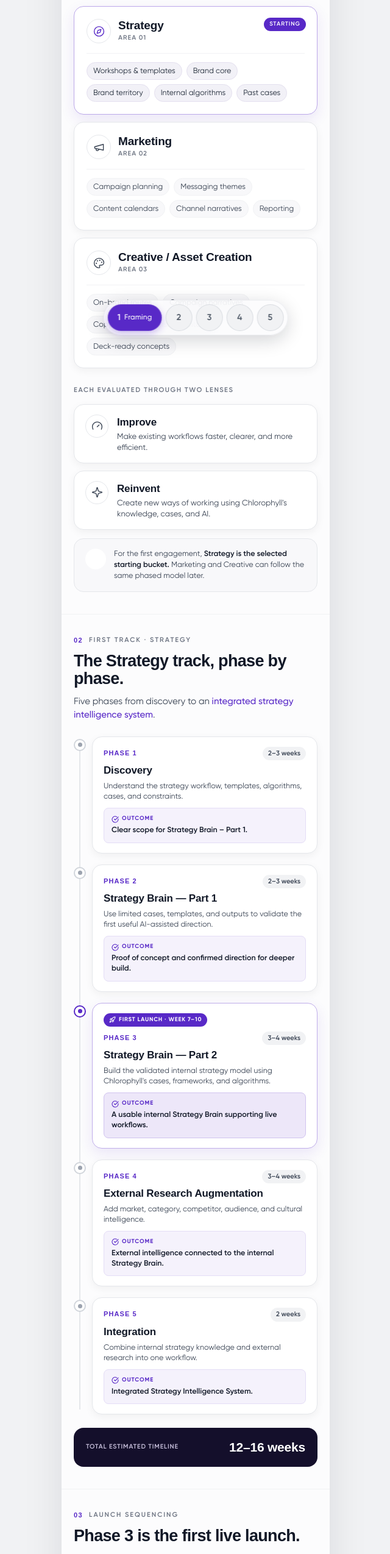
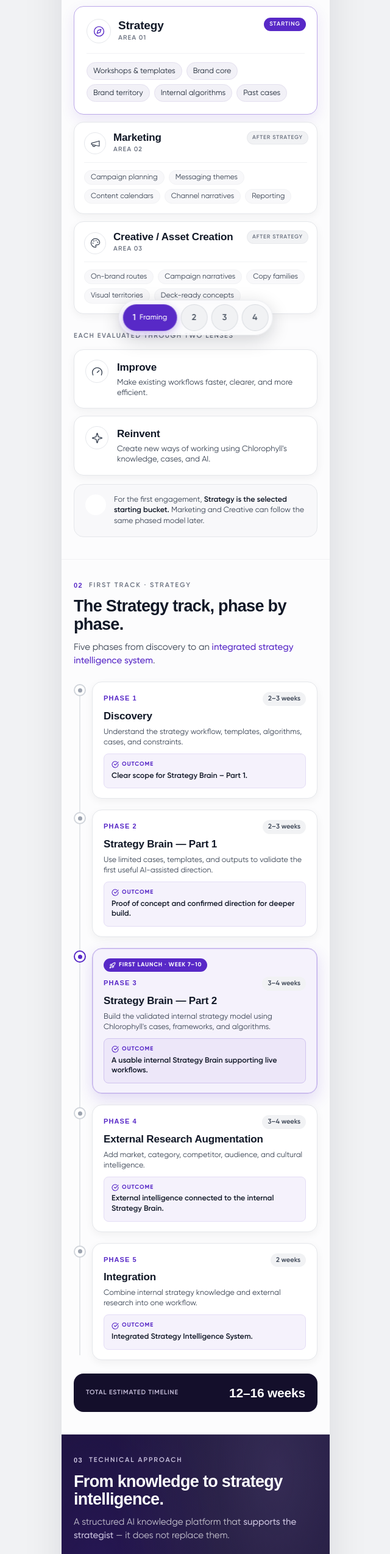
Before and after one commit to yuvabe-ai-labs/proposal-chlorophyll, a Next.js app: page / in a window 1280 px wide. Shown: the part 234-2783 px from the top of the page at 61% size, without its empty margins (319-959 px from the left). Built offline with nearby package versions, Linux system fonts and the light colour scheme; a web font is replaced by a local one.

Commit message:
ui imprived

```diff
--- a/src/app/page.tsx
+++ b/src/app/page.tsx
@@ -2,7 +2,6 @@ import { Doc, TopBar, Footer } from "@/components/ui";
 import { ProgressDots } from "@/components/ProgressDots";
 import { Section1 } from "@/components/Section1";
 import { Section2 } from "@/components/Section2";
-import { Section3 } from "@/components/Section3";
 import { Section4 } from "@/components/Section4";
 import { Section5 } from "@/components/Section5";
 
@@ -13,7 +12,6 @@ export default function Page() {
         <TopBar />
         <Section1 />
         <Section2 />
-        <Section3 />
         <Section4 />
         <Section5 />
         <Footer />
--- a/src/components/ProgressDots.tsx
+++ b/src/components/ProgressDots.tsx
@@ -5,9 +5,8 @@ import { useEffect, useState } from "react";
 const SECTIONS = [
   { id: "s1", n: "1", label: "Framing" },
   { id: "s2", n: "2", label: "Roadmap" },
-  { id: "s3", n: "3", label: "Launch" },
-  { id: "s4", n: "4", label: "Tech" },
-  { id: "s5", n: "5", label: "Scale" },
+  { id: "s3", n: "3", label: "Tech" },
+  { id: "s4", n: "4", label: "Scale" },
 ] as const;
 
 /**
--- a/src/components/Section1.tsx
+++ b/src/components/Section1.tsx
@@ -39,32 +39,54 @@ export function Section1() {
         {buckets.map(({ name, area, Icon, selected, items }) => (
           <div
             key={name}
-            className={`reveal relative p-5 ${CARD} ${
-              selected ? "border-purple-tint-40 shadow-[0_8px_22px_rgba(88,41,199,0.10)]" : ""
+            className={`reveal relative ${CARD} ${
+              selected
+                ? "p-5 border-purple-tint-40 shadow-[0_8px_22px_rgba(88,41,199,0.10)]"
+                : "p-4"
             }`}
           >
-            {selected && (
+            {selected ? (
               <span className="absolute right-[18px] top-[18px] rounded-pill bg-purple-500 px-[9px] py-1 text-[9.5px] font-semibold uppercase tracking-[0.1em] text-white">
                 Starting
               </span>
+            ) : (
+              <span className="absolute right-[14px] top-[14px] rounded-pill bg-neutral-100 px-[9px] py-1 text-[9px] font-semibold uppercase tracking-[0.1em] text-neutral-500 ring-1 ring-inset ring-neutral-200/70">
+                After Strategy
+              </span>
             )}
             <div className="flex items-center gap-3">
-              <Chip className="h-10 w-10">
-                <Icon className={`h-[19px] w-[19px] ${selected ? "text-purple-500" : "text-neutral-700"}`} />
+              <Chip className={selected ? "h-10 w-10" : "h-9 w-9"}>
+                <Icon
+                  className={
+                    selected
+                      ? "h-[19px] w-[19px] text-purple-500"
+                      : "h-[17px] w-[17px] text-neutral-700"
+                  }
+                />
               </Chip>
               <div>
-                <h3 className="font-display text-[19px] font-semibold leading-[1.1] tracking-[-0.01em]">{name}</h3>
+                <h3
+                  className={`font-display font-semibold leading-[1.1] tracking-[-0.01em] ${
+                    selected ? "text-[19px]" : "text-[17px]"
+                  }`}
+                >
+                  {name}
+                </h3>
                 <div className="mt-0.5 text-[10.5px] font-semibold uppercase tracking-[0.1em] text-neutral-500">{area}</div>
               </div>
             </div>
-            <ul className="mt-4 flex flex-wrap gap-[7px] border-t border-neutral-100 pt-3.5">
+            <ul
+              className={`flex flex-wrap gap-[7px] border-t border-neutral-100 ${
+                selected ? "mt-4 pt-3.5" : "mt-3 pt-3"
+              }`}
+            >
               {items.map((it) => (
                 <li
                   key={it}
-                  className={`rounded-pill px-2.5 py-1.5 text-[12.5px] leading-[1.2] ${
+                  className={`rounded-pill leading-[1.2] ${
                     selected
-                      ? "border border-lavender-tint-26 bg-lavender-tint-12 text-neutral-800"
-                      : "border border-neutral-100 bg-neutral-50 text-neutral-700"
+                      ? "px-2.5 py-1.5 text-[12.5px] border border-lavender-tint-26 bg-lavender-tint-12 text-neutral-800"
+                      : "px-2.5 py-1 text-[12px] border border-neutral-100 bg-neutral-50 text-neutral-700"
                   }`}
                 >
                   {it}
--- a/src/components/Section2.tsx
+++ b/src/components/Section2.tsx
@@ -1,7 +1,5 @@
 import { Section, SectionHeader, Hl } from "./ui";
 import { CircleCheck, Rocket } from "./icons";
-
-const CARD = "rounded-xl border border-neutral-200 bg-white shadow-[0_4px_14px_rgba(11,15,25,0.05)]";
 
 type Phase = {
   n: string;
@@ -68,8 +66,10 @@ export function Section2() {
               }`}
             />
             <div
-              className={`px-[18px] py-4 ${CARD} ${
-                p.launch ? "border-purple-tint-38 shadow-[0_8px_22px_rgba(88,41,199,0.11)]" : ""
+              className={`rounded-xl px-[18px] py-4 ${
+                p.launch
+                  ? "border border-purple-tint-38 bg-purple-tint-06 ring-1 ring-inset ring-purple-tint-22 shadow-[0_10px_26px_rgba(88,41,199,0.16)]"
+                  : "border border-neutral-200 bg-white shadow-[0_4px_14px_rgba(11,15,25,0.05)]"
               }`}
             >
               {p.launch && (
--- a/src/components/Section3.tsx
+++ /dev/null
@@ -1,78 +0,0 @@
-import { Section, SectionHeader, Hl } from "./ui";
-import { Rocket, Info } from "./icons";
-
-const CARD = "rounded-xl border border-neutral-200 bg-white shadow-[0_4px_14px_rgba(11,15,25,0.05)]";
-
-function VNode({ phase, title, tone }: { phase: string; title: string; tone: "pre" | "post" }) {
-  return (
-    <div className={`reveal flex items-center gap-3 rounded-lg border border-neutral-200 bg-neutral-50 px-[18px] py-3.5`}>
-      <div>
-        <span className="text-[10px] font-semibold uppercase tracking-[0.1em] text-neutral-500">{phase}</span>
-        <div className="mt-px font-display text-[15px] font-semibold leading-[1.1] tracking-[-0.01em]">{title}</div>
-      </div>
-      <span className="sr-only">{tone}</span>
-    </div>
-  );
-}
-
-function Conn({ hot = false }: { hot?: boolean }) {
-  return <div className={`mx-auto h-4 w-0.5 ${hot ? "bg-purple-500" : "bg-neutral-200"}`} />;
-}
-
-const stages = [
-  { dot: "bg-neutral-400", title: "Before launch", body: "Understand the workflow, validate the direction, and build the internal Strategy Brain.", b2: false },
-  { dot: "bg-purple-500", title: "First launch", body: "The internal Strategy Brain is used inside live strategy workflows for the first time.", b2: true },
-  { dot: "bg-lavender-500", title: "After launch", body: "Add external research and integrate it into a single, connected workflow.", b2: false },
-];
-
-export function Section3() {
-  return (
-    <Section id="s3">
-      <SectionHeader num="03" eyebrow="Launch Sequencing" title="Phase 3 is the first live launch.">
-        First production use lands around <Hl>week 7–10</Hl>, after Strategy Brain – Part 2.
-      </SectionHeader>
-
-      <div className="mt-6 flex flex-col items-stretch">
-        <VNode phase="Phase 1" title="Discovery" tone="pre" />
-        <Conn />
-        <VNode phase="Phase 2" title="Validate direction" tone="pre" />
-        <Conn />
-        <VNode phase="Phase 3" title="Internal Strategy Brain" tone="pre" />
-        <Conn hot />
-        <div className="reveal flex items-center gap-3 rounded-lg border border-purple-500 bg-purple-500 px-[18px] py-3.5 shadow-[0_10px_26px_rgba(88,41,199,0.24)]">
-          <div className="grid h-8 w-8 flex-none place-items-center rounded-full bg-white/[0.18]">
-            <Rocket className="h-[17px] w-[17px] text-white" strokeWidth={2.1} />
-          </div>
-          <div>
-            <span className="text-[10px] font-semibold uppercase tracking-[0.1em] text-white/80">Milestone</span>
-            <div className="mt-px font-display text-[17px] font-semibold leading-[1.1] tracking-[-0.01em] text-white">First launch</div>
-            <div className="mt-0.5 text-[10px] font-semibold tracking-[0.02em] text-white/80">≈ Week 7–10</div>
-          </div>
-        </div>
-        <Conn />
-        <VNode phase="Phase 4" title="External research" tone="post" />
-        <Conn />
-        <VNode phase="Phase 5" title="Integration" tone="post" />
-      </div>
-
-      <div className="mt-6 flex flex-col gap-3">
-        {stages.map((s) => (
-          <div key={s.title} className={`reveal flex items-start gap-[13px] px-[18px] py-4 ${CARD} ${s.b2 ? "border-purple-tint-30" : ""}`}>
-            <span className={`mt-1.5 h-2.5 w-2.5 flex-none rounded-full ${s.dot}`} />
-            <div>
-              <h4 className="font-display text-[16px] font-semibold tracking-[-0.01em]">{s.title}</h4>
-              <p className="mt-[5px] text-[13px] leading-[1.42] text-neutral-700">{s.body}</p>
-            </div>
-          </div>
-        ))}
-      </div>
-
-      <div className="reveal mt-3.5 flex items-start gap-[13px] rounded-lg border border-neutral-200 border-l-[3px] border-l-purple-500 bg-neutral-50 px-[18px] py-4">
-        <Info className="mt-px h-5 w-5 flex-none text-purple-500" strokeWidth={1.9} />
-        <p className="text-[13.5px] leading-[1.44] text-neutral-900">
-          The first launch is <b className="font-semibold">not the final system.</b> It is the first production use of Chlorophyll&apos;s internal Strategy Brain inside real strategy work.
-        </p>
-      </div>
-    </Section>
-  );
-}
--- a/src/components/Section4.tsx
+++ b/src/components/Section4.tsx
@@ -69,8 +69,8 @@ function NConn() {
 
 export function Section4() {
   return (
-    <Section id="s4" night>
-      <SectionHeader num="04" eyebrow="Technical Approach" title="From knowledge to strategy intelligence." night>
+    <Section id="s3" night>
+      <SectionHeader num="03" eyebrow="Technical Approach" title="From knowledge to strategy intelligence." night>
         A structured AI knowledge platform that <Hl night>supports the strategist</Hl> — it does not replace them.
       </SectionHeader>
 
--- a/src/components/Section5.tsx
+++ b/src/components/Section5.tsx
@@ -33,8 +33,8 @@ const notes: { Icon: Icon; title: string; body: string }[] = [
 
 export function Section5() {
   return (
-    <Section id="s5">
-      <SectionHeader num="05" eyebrow="Scaling the Model" title="One model, repeated across buckets.">
+    <Section id="s4">
+      <SectionHeader num="04" eyebrow="Scaling the Model" title="One model, repeated across buckets.">
         Once Strategy is validated, the same phased approach extends — <Hl>independently</Hl> — to Marketing and Creative.
       </SectionHeader>
 
```
